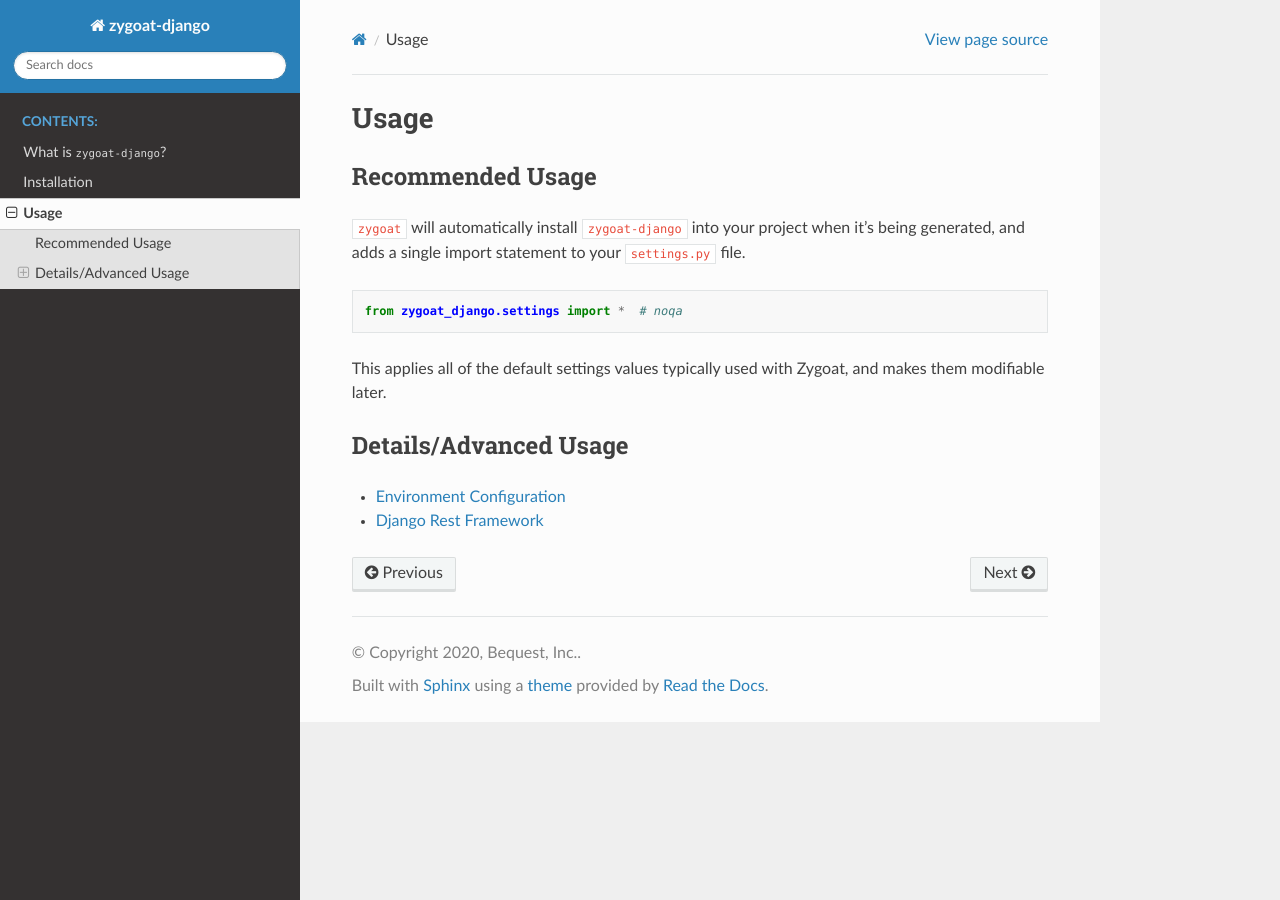
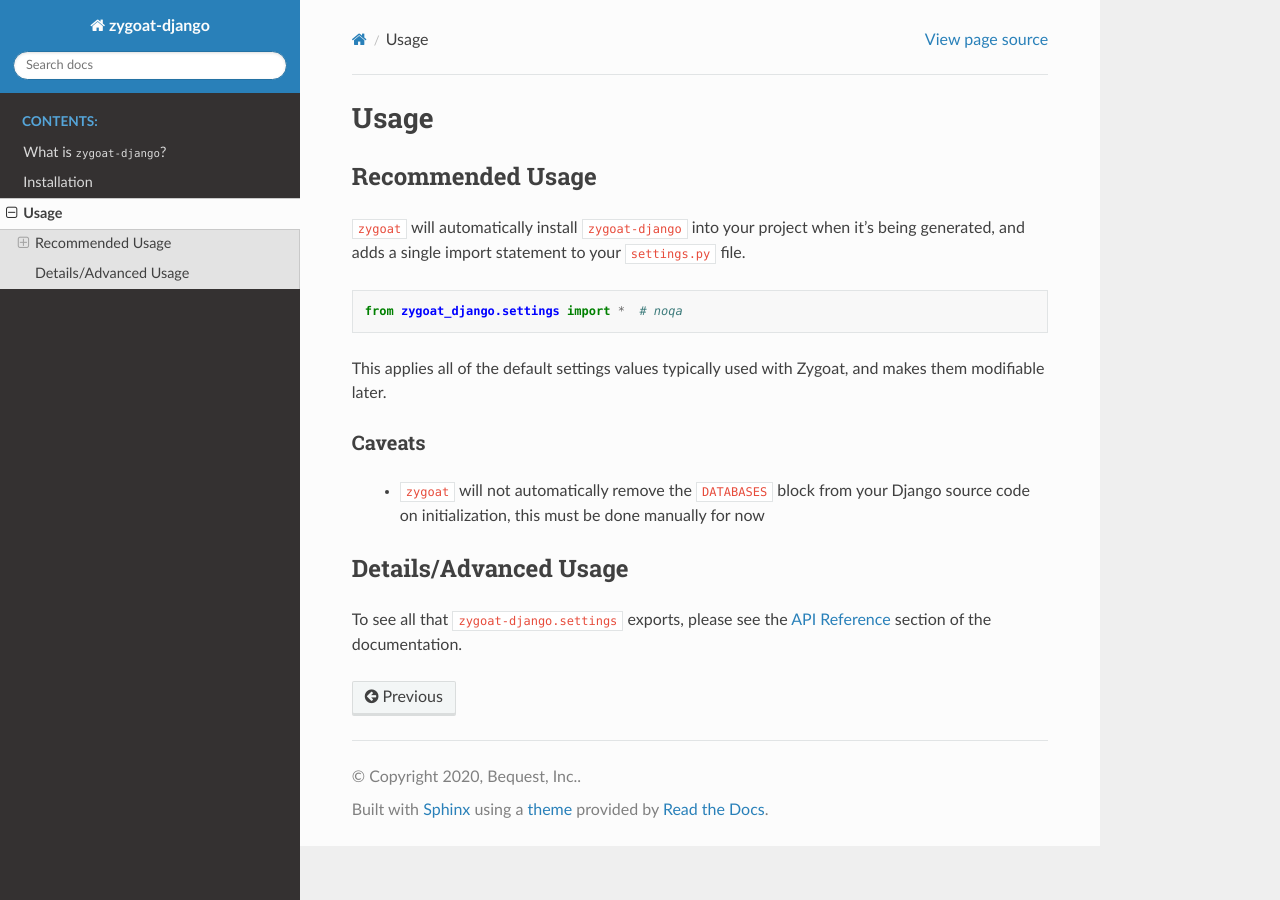
Before and after one commit to MetLifeLegalPlans/zygoat-django, a Sphinx documentation site: the page built from docs/usage.rst, in a window 1280 px wide. Built offline with Sphinx 7.4.7 and the Read the Docs theme 2.0.0, drawn with Linux system fonts in a browser that asks for light colours.

Commit message:
Add better auto-API documentation

```diff
--- a/docs/conf.py
+++ b/docs/conf.py
@@ -33,6 +33,7 @@
     "sphinx.ext.autosectionlabel",
     "sphinx.ext.autodoc",
     "sphinx.ext.viewcode",
+    "autoapi.extension",
 ]
 
 # Add any paths that contain templates here, relative to this directory.
@@ -42,6 +43,9 @@
 # directories to ignore when looking for source files.
 # This pattern also affects html_static_path and html_extra_path.
 exclude_patterns = ["_build", "Thumbs.db", ".DS_Store"]
+
+autoapi_type = "python"
+autoapi_dirs = ["../zygoat_django"]
 
 autodoc_default_options = {
     "undoc-members": False,
--- a/docs/drf.rst
+++ /dev/null
@@ -1,5 +0,0 @@
-Django Rest Framework
-=====================
-
-.. automodule:: zygoat_django.settings.rest_framework
-   :members:
--- a/docs/environment.rst
+++ /dev/null
@@ -1,5 +0,0 @@
-Environment Configuration
-=========================
-
-.. automodule:: zygoat_django.settings.environment
-   :members:
--- a/docs/usage.rst
+++ b/docs/usage.rst
@@ -14,11 +14,13 @@
 This applies all of the default settings values typically used with Zygoat, and makes them modifiable later.
 
 
+Caveats
+^^^^^^^
+
+ - ``zygoat`` will not automatically remove the ``DATABASES`` block from your Django source code on initialization, this must be done manually for now
+
+
 Details/Advanced Usage
 ----------------------
 
-.. toctree::
-   :maxdepth: 2
-
-   environment
-   drf
+To see all that ``zygoat-django.settings`` exports, please see the `API Reference </autoapi/zygoat_django/settings>`_ section of the documentation.
--- a/pyproject.toml
+++ b/pyproject.toml
@@ -19,9 +19,10 @@
 sphinx = "^3.2.1"
 sphinx-rtd-theme = "^0.5.0"
 watchdog = "^0.10.3"
+sphinx-autoapi = "^1.5.0"
 
 [tool.poetry.extras]
-docs = ["sphinx", "sphinx-rtd-theme"]
+docs = ["sphinx", "sphinx-rtd-theme", "sphinx-autoapi"]
 
 [tool.black]
 line-length = 95
```
Also changed, not shown: 1 other file.
